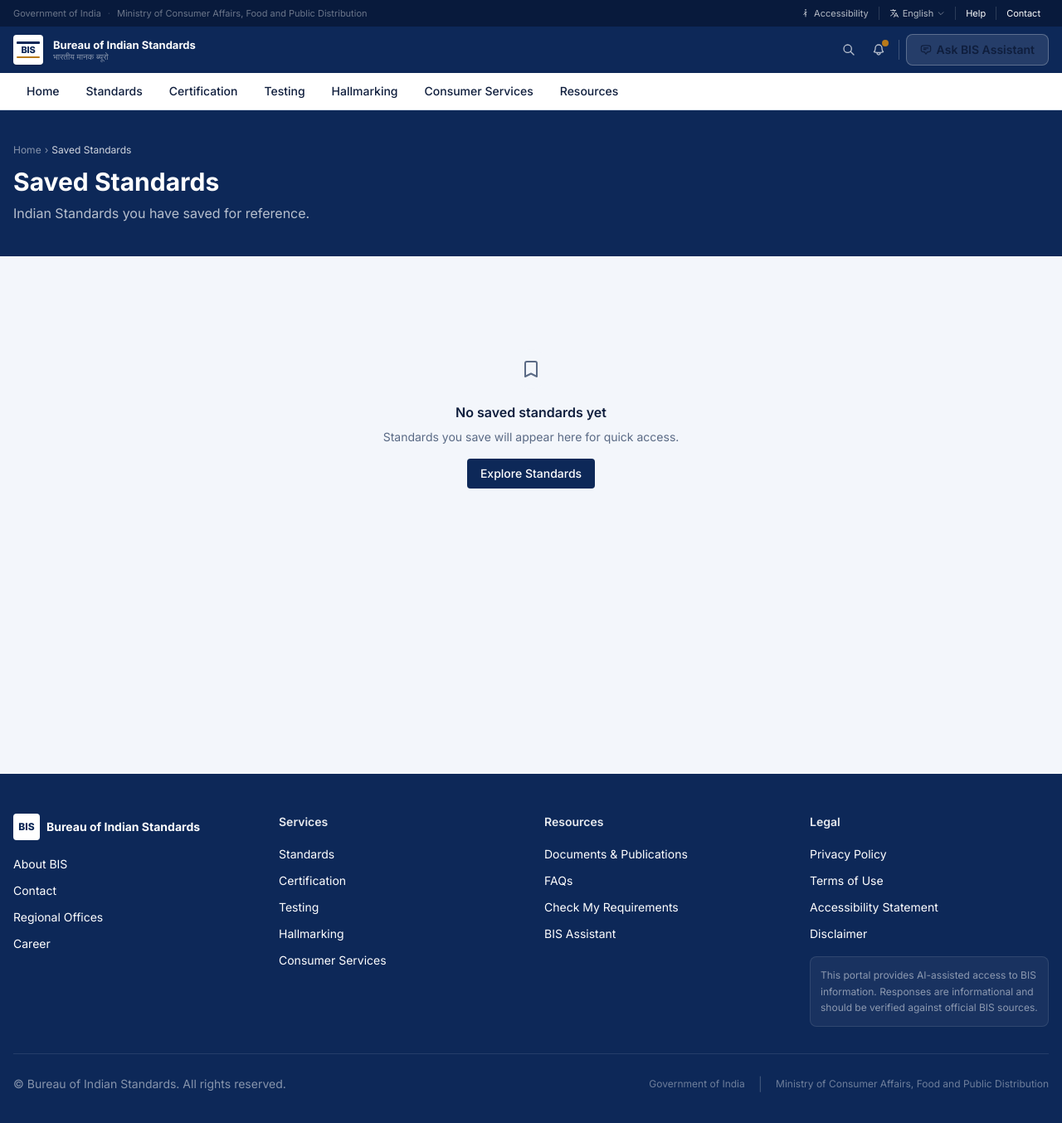
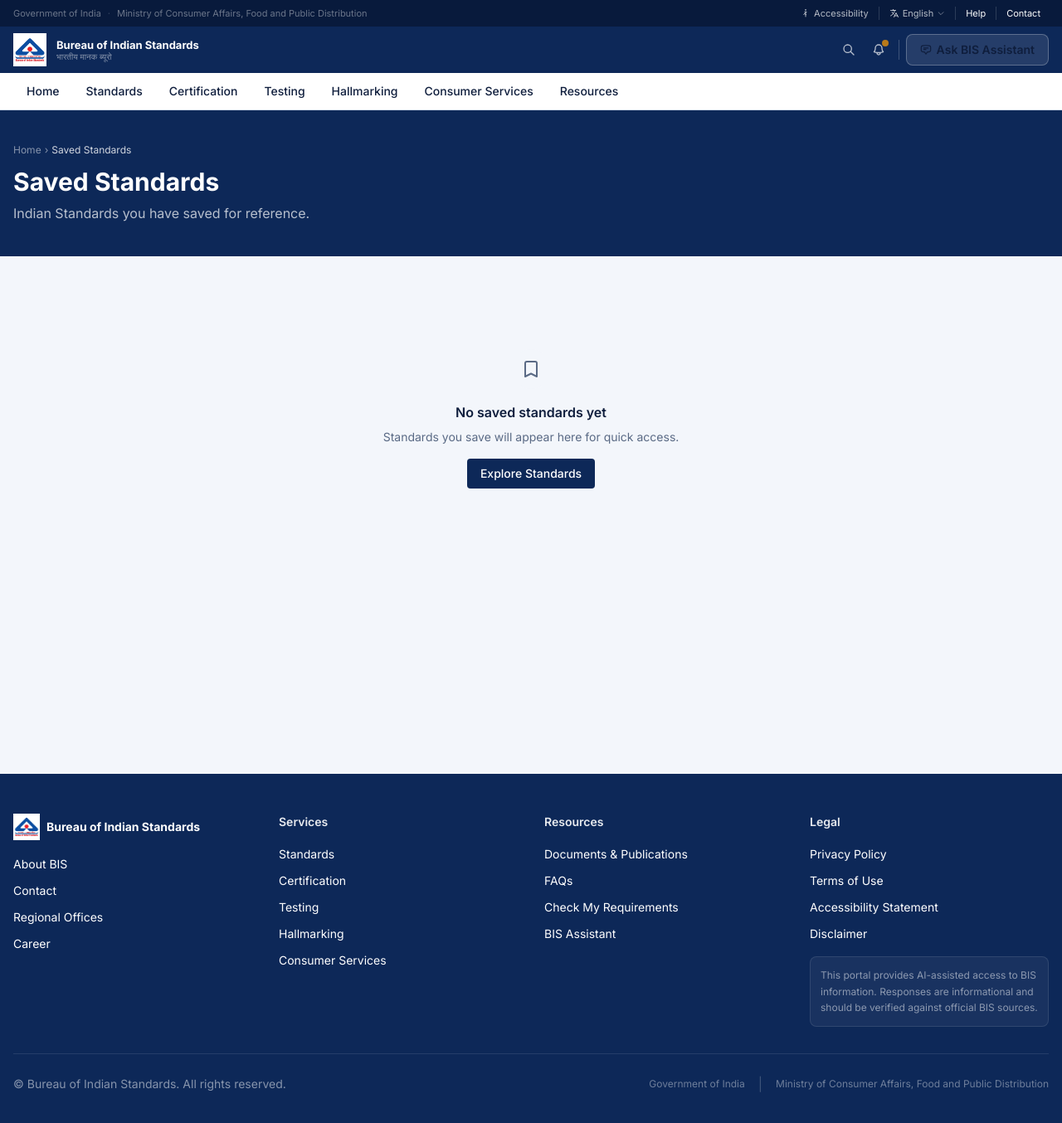
Before and after one commit to NireekshaAP07/SIH-BIS, a React (Vite) app: page /saved in a window 1280 px wide. Shown: the top 1354 px of the page at 83% size. Built offline with nearby package versions, Linux system fonts and the light colour scheme; the HTML template or start-up script is replaced by a standard one.

Commit message:
updated the logo

```diff
--- a/src/components/layout/Footer.tsx
+++ b/src/components/layout/Footer.tsx
@@ -8,9 +8,7 @@ export default function Footer() {
           {/* BIS */}
           <div>
             <div className="flex items-center gap-2 mb-4">
-              <div className="w-8 h-8 bg-white rounded-sm flex items-center justify-center flex-shrink-0">
-                <div className="text-bis-navy font-black text-xs">BIS</div>
-              </div>
+              <img src="/bis-logo.webp" alt="BIS Logo" className="w-8 h-8 object-contain flex-shrink-0" />
               <div>
                 <div className="font-bold text-sm">Bureau of Indian Standards</div>
               </div>
--- a/src/components/layout/Header.tsx
+++ b/src/components/layout/Header.tsx
@@ -169,13 +169,7 @@ export default function Header() {
         <div className="max-w-7xl mx-auto px-4 h-14 flex items-center justify-between gap-4">
           {/* Logo */}
           <Link to="/" className="flex items-center gap-3 group flex-shrink-0" aria-label="Bureau of Indian Standards — Home">
-            <div className="w-9 h-9 bg-white rounded flex items-center justify-center shadow-sm flex-shrink-0">
-              <div className="flex flex-col items-center gap-[2px]">
-                <div className="w-7 h-[3px] bg-bis-navy rounded-[1px]"/>
-                <div className="text-bis-navy font-black text-[11px] leading-none tracking-tight">BIS</div>
-                <div className="w-7 h-[2px] bg-bis-gold rounded-[1px]"/>
-              </div>
-            </div>
+            <img src="/bis-logo.webp" alt="BIS Logo" className="w-10 h-10 object-contain flex-shrink-0" />
             <div className="hidden sm:block">
               <div className="font-bold text-[13px] text-white leading-tight group-hover:text-white/90 transition-colors">
                 Bureau of Indian Standards
--- a/src/components/ui/index.tsx
+++ b/src/components/ui/index.tsx
@@ -58,12 +58,12 @@ export function Button({
 interface BadgeProps { label: string; variant?: 'blue' | 'gold' | 'green' | 'gray' | 'red' | 'navy'; }
 export function Badge({ label, variant = 'blue' }: BadgeProps) {
   const variants = {
-    blue: 'bg-bis-blue-light text-bis-text border-bis-blue/20',
-    gold: 'bg-bis-blue-light text-bis-text border-bis-blue/20',
-    green: 'bg-bis-blue-light text-bis-text border-bis-blue/20',
-    gray: 'bg-bis-blue-light text-bis-text border-bis-blue/20',
-    red: 'bg-bis-blue-light text-bis-text border-bis-blue/20',
-    navy: 'bg-bis-blue-light text-bis-text border-bis-blue/20',
+    blue: 'bg-transparent text-bis-text border-bis-blue',
+    gold: 'bg-transparent text-bis-text border-bis-blue',
+    green: 'bg-transparent text-bis-text border-bis-blue',
+    gray: 'bg-transparent text-bis-text border-bis-blue',
+    red: 'bg-transparent text-bis-text border-bis-blue',
+    navy: 'bg-transparent text-bis-text border-bis-blue',
   };
   return (
     <span className={`inline-flex items-center px-2 py-0.5 text-xs font-medium rounded border ${variants[variant]}`}>
```
